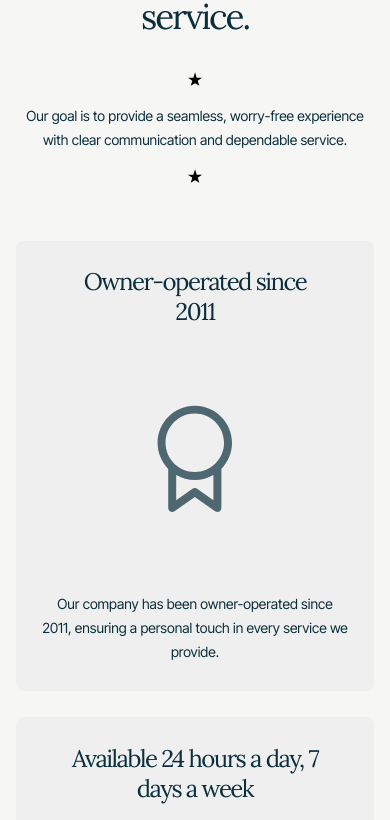
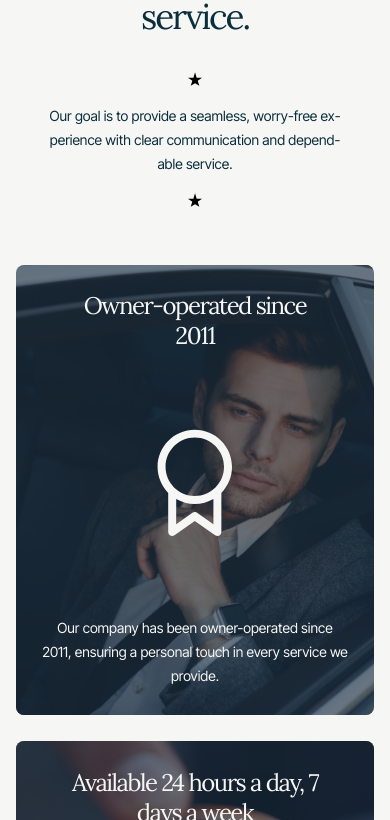
Before and after one commit to ChristianWare/Tribute-Transportation, a Next.js app: page / in a window 390 px wide. Shown: the part 1224-2044 px from the top of the page. Built offline with nearby package versions, Linux system fonts and the light colour scheme; a web font is replaced by a local one.

Commit message:
TrustStrip updated

```diff
--- a/src/app/components/HomePage/TrustStrip/TrustStrip.module.css
+++ b/src/app/components/HomePage/TrustStrip/TrustStrip.module.css
@@ -32,7 +32,7 @@
   gap: 2rem;
 }
 
-.copy {
+.topCopy {
   text-align: center;
   max-width: 300px;
 }
@@ -161,7 +161,6 @@
   .card {
     height: 450px;
     padding: 3rem 2rem;
-
   }
 
   .icon {
@@ -171,6 +170,23 @@
 
   .copy {
     max-width: 400px;
+  }
+  .imageWrapper {
+    opacity: 1;
+  }
+
+  .title,
+  .copy {
+    color: var(--white);
+  }
+
+  .icon {
+    color: var(--white);
+    opacity: 1;
+  }
+
+  .imageWrapper::after {
+    background-color: rgba(22, 42, 62, 0.65);
   }
 }
 
--- a/src/app/components/HomePage/TrustStrip/TrustStrip.tsx
+++ b/src/app/components/HomePage/TrustStrip/TrustStrip.tsx
@@ -55,7 +55,7 @@ export default function TrustStrip() {
             </h2>
             <div className={styles.copyContainer}>
               <Starii className={styles.star} />
-              <p className={styles.copy}>
+              <p className={styles.topCopy}>
                 Our goal is to provide a seamless, worry-free experience with
                 clear communication and dependable service.
               </p>
--- a/src/app/components/HomePage/WhyTribute/WhyTribute.module.css
+++ b/src/app/components/HomePage/WhyTribute/WhyTribute.module.css
@@ -63,9 +63,15 @@
   width: 95%;
 }
 
-@media screen and (max-width: 968px) {
+@media screen and (max-width: 1068px) {
   .content {
     grid-template-columns: 1fr;
+    gap: 4rem;
+  }
+}
+
+@media screen and (max-width: 768px) {
+  .content, .right {
     gap: 4rem;
   }
 }
```
